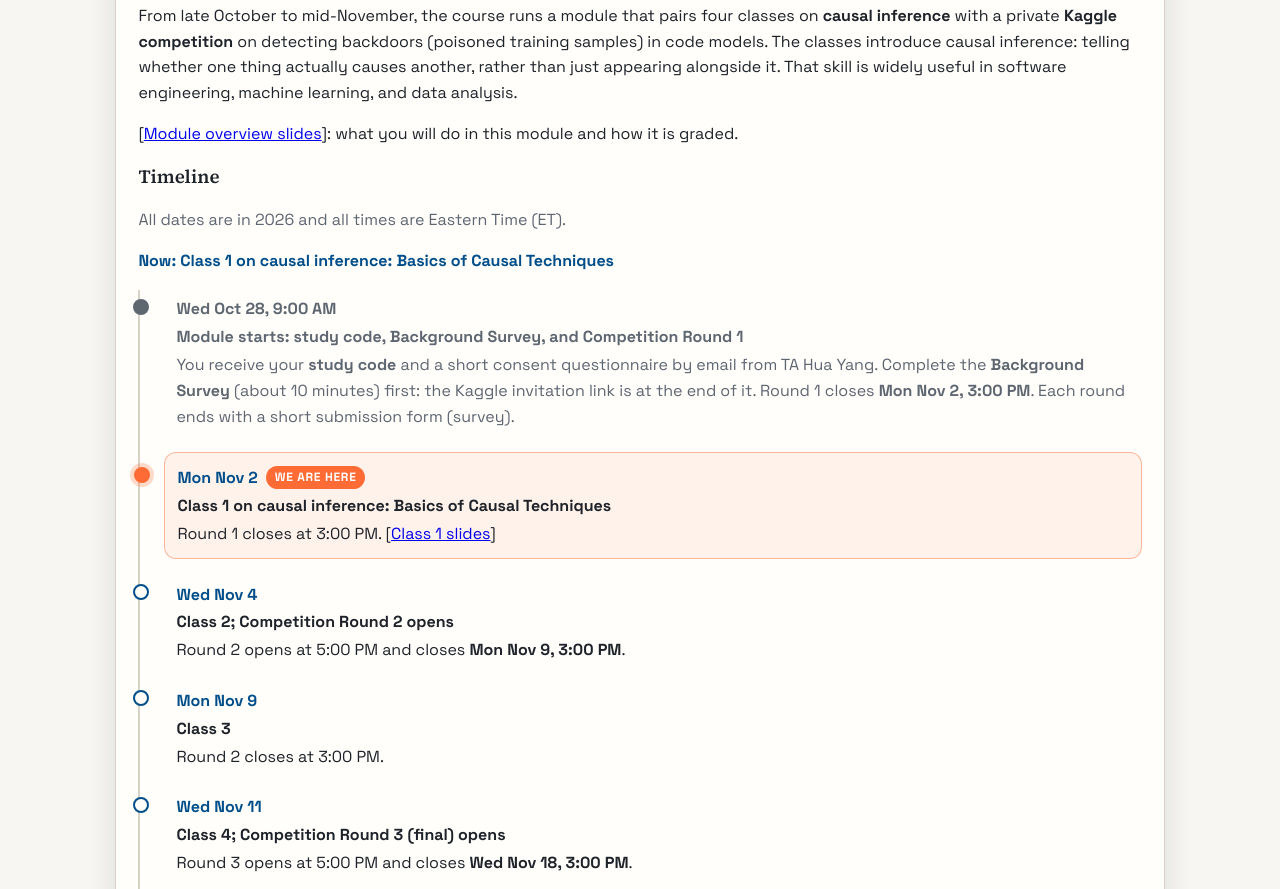
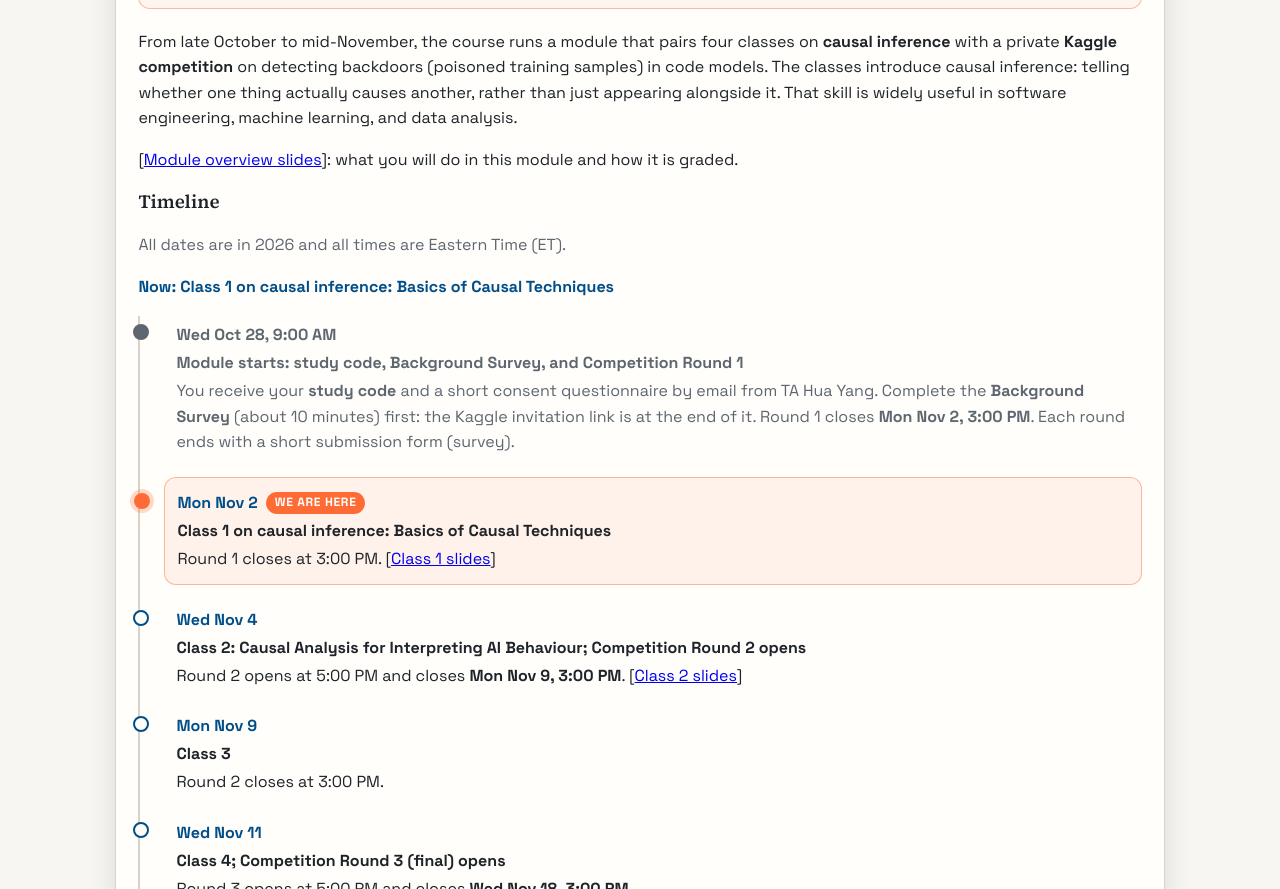
Before and after one commit to TAI4SE/TAI4SE.github.io, a plain HTML site: page index.html in a window 1280 px wide. Shown: the part 4595-5484 px from the top of the page. Drawn offline with Linux system fonts and the light colour scheme.

Commit message:
Add Class 22 (causal Class 2) slides link
Co-Authored-By: Claude Opus 5.5 <noreply@anthropic.com>

```diff
--- a/index.html
+++ b/index.html
@@ -261,7 +261,7 @@
               <tr>
                 <td>Class 22</td>
                 <td>Wed Nov 4</td>
-                <td>Causal Analysis for Interpreting AI Behaviour</td>
+                <td>Causal Analysis for Interpreting AI Behaviour<br>[<a href="https://docs.google.com/presentation/d/17nH_BLu_tC5nQByRqqWB0Vm87_JEsb0g/edit?usp=sharing&amp;ouid=116828530810030219548&amp;rtpof=true&amp;sd=true" target="_blank" rel="noopener noreferrer">Slides</a>]</td>
               </tr>
               <tr>
                 <td>Class 23</td>
@@ -413,8 +413,8 @@
           </li>
           <li class="timeline-item" data-at="2026-11-04T15:00">
             <p class="timeline-date">Wed Nov 4</p>
-            <p class="timeline-title">Class 2; Competition Round 2 opens</p>
-            <p>Round 2 opens at 5:00 PM and closes <strong>Mon Nov 9, 3:00 PM</strong>.</p>
+            <p class="timeline-title">Class 2: Causal Analysis for Interpreting AI Behaviour; Competition Round 2 opens</p>
+            <p>Round 2 opens at 5:00 PM and closes <strong>Mon Nov 9, 3:00 PM</strong>. [<a href="https://docs.google.com/presentation/d/17nH_BLu_tC5nQByRqqWB0Vm87_JEsb0g/edit?usp=sharing&amp;ouid=116828530810030219548&amp;rtpof=true&amp;sd=true" target="_blank" rel="noopener noreferrer">Class 2 slides</a>]</p>
           </li>
           <li class="timeline-item" data-at="2026-11-09T15:00">
             <p class="timeline-date">Mon Nov 9</p>
```
